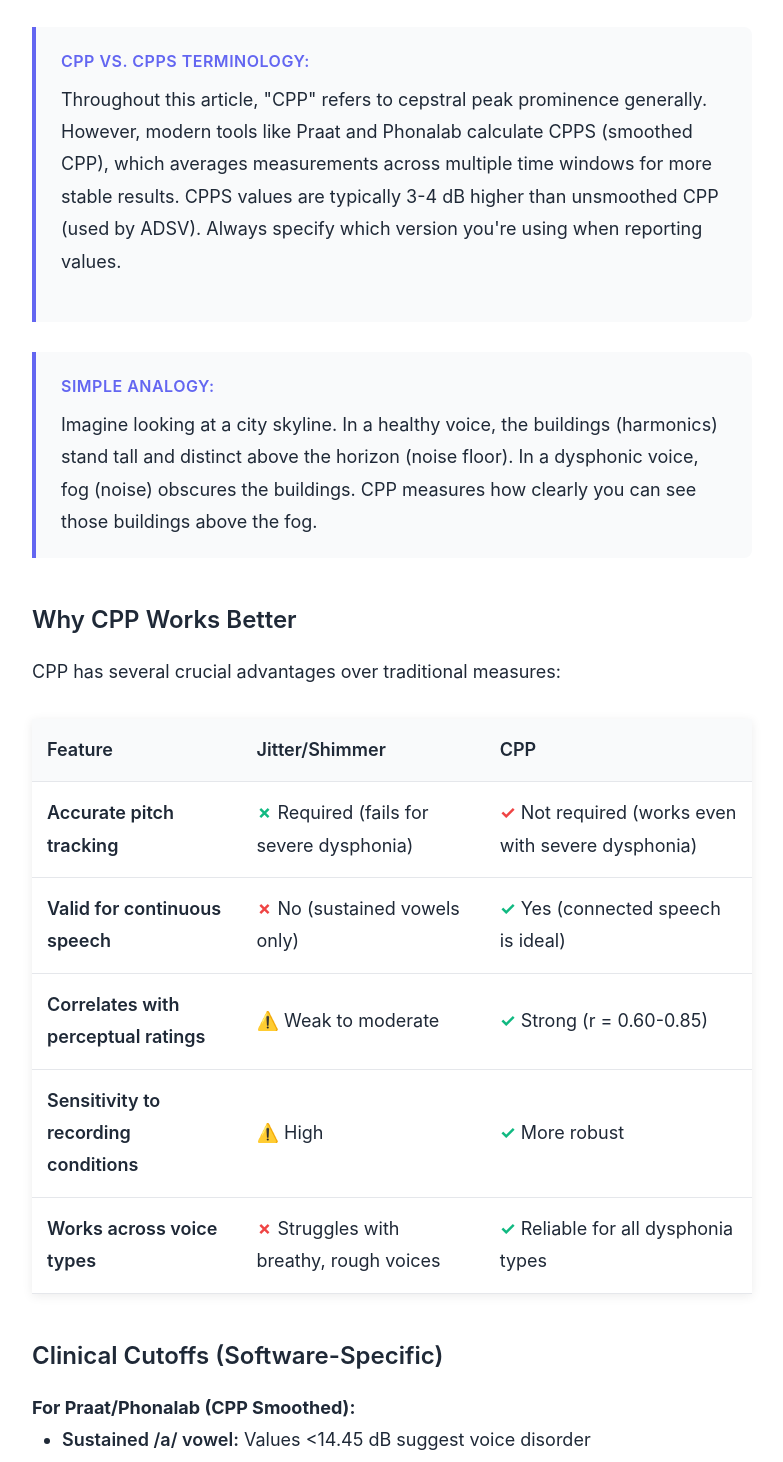
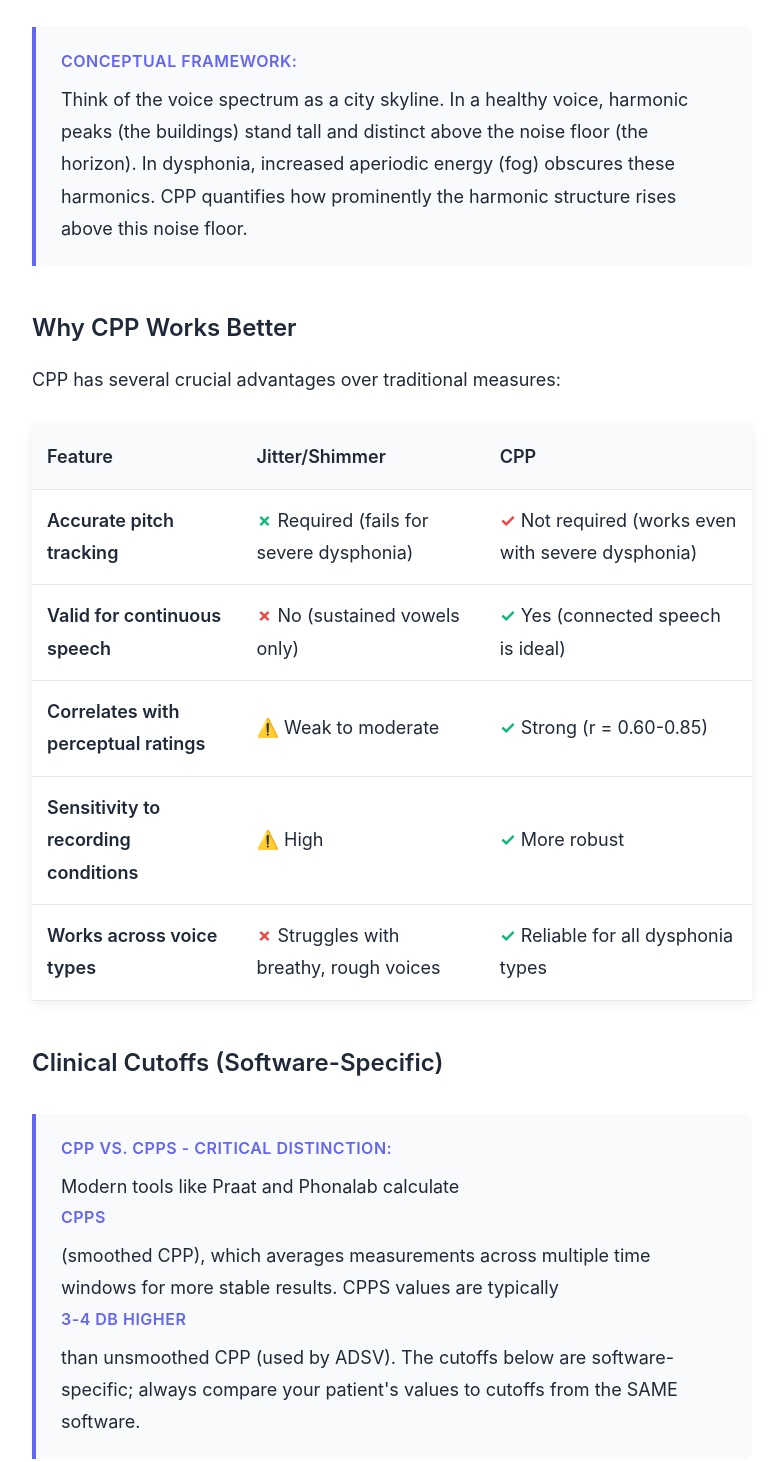
Before and after one commit to LuceroJC/voiceflow-landing, a plain HTML site: page blog/posts/understanding-cpp.html in a window 1280 px wide. Shown: the part 3147-4609 px from the top of the page, without its empty margins (248-1031 px from the left). Drawn offline with Linux system fonts and the light colour scheme; a script that the page names is missing.

Commit message:
Minor layout fix

```diff
--- a/blog/posts/understanding-cpp.html
+++ b/blog/posts/understanding-cpp.html
@@ -781,16 +781,13 @@
             <p>
                 Without getting too technical: CPP measures the prominence of harmonic structure in the voice signal relative to background noise. Think of it as quantifying how "clear" the harmonic peaks are in the voice spectrum.
             </p>
-<div class="key-point">
-    <strong>CPP vs. CPPS Terminology:</strong>
-    <p>Throughout this article, "CPP" refers to cepstral peak prominence generally. However, modern tools like Praat and Phonalab calculate CPPS (smoothed CPP), which averages measurements across multiple time windows for more stable results. CPPS values are typically 3-4 dB higher than unsmoothed CPP (used by ADSV). Always specify which version you're using when reporting values.</p>
-</div>
 
 
-            <div class="key-point">
-                <strong>Simple Analogy:</strong>
-                Imagine looking at a city skyline. In a healthy voice, the buildings (harmonics) stand tall and distinct above the horizon (noise floor). In a dysphonic voice, fog (noise) obscures the buildings. CPP measures how clearly you can see those buildings above the fog.
-            </div>
+
+ <div class="key-point">
+    <strong>Conceptual Framework:</strong>
+    Think of the voice spectrum as a city skyline. In a healthy voice, harmonic peaks (the buildings) stand tall and distinct above the noise floor (the horizon). In dysphonia, increased aperiodic energy (fog) obscures these harmonics. CPP quantifies how prominently the harmonic structure rises above this noise floor.
+</div>
 
             <h3>Why CPP Works Better</h3>
 
@@ -837,22 +834,23 @@
 
             <h3>Clinical Cutoffs (Software-Specific)</h3>
 
+<div class="key-point">
+    <strong>CPP vs. CPPS - Critical Distinction:</strong>
+    Modern tools like Praat and Phonalab calculate <strong>CPPS</strong> (smoothed CPP), which averages measurements across multiple time windows for more stable results. CPPS values are typically <strong>3-4 dB higher</strong> than unsmoothed CPP (used by ADSV). The cutoffs below are software-specific; always compare your patient's values to cutoffs from the SAME software.
+</div>
+
 <h4>For Praat/Phonalab (CPP Smoothed):</h4>
 <ul>
     <li><strong>Sustained /a/ vowel:</strong> Values <14.45 dB suggest voice disorder</li>
     <li><strong>Continuous speech (e.g., Rainbow Passage):</strong> Values <9.33 dB suggest voice disorder</li>
 </ul>
 
-<h4>For ADSV (CPP):</h4>
+<h4>For ADSV (CPP Unsmoothed):</h4>
 <ul>
     <li><strong>Sustained /a/ vowel:</strong> Values <11.46 dB suggest voice disorder</li>
     <li><strong>Continuous speech:</strong> Values <6.11 dB suggest voice disorder</li>
 </ul>
 
-<div class="key-point">
-    <strong>Critical Note:</strong>
-    CPPS (smoothed) values are typically 3-4 dB higher than CPP (unsmoothed). Always compare your patient's values to cutoffs from the SAME software. Praat and Phonalab use CPPS; ADSV uses CPP.
-</div>
 
             <h3>What Affects CPP?</h3>
 
```
